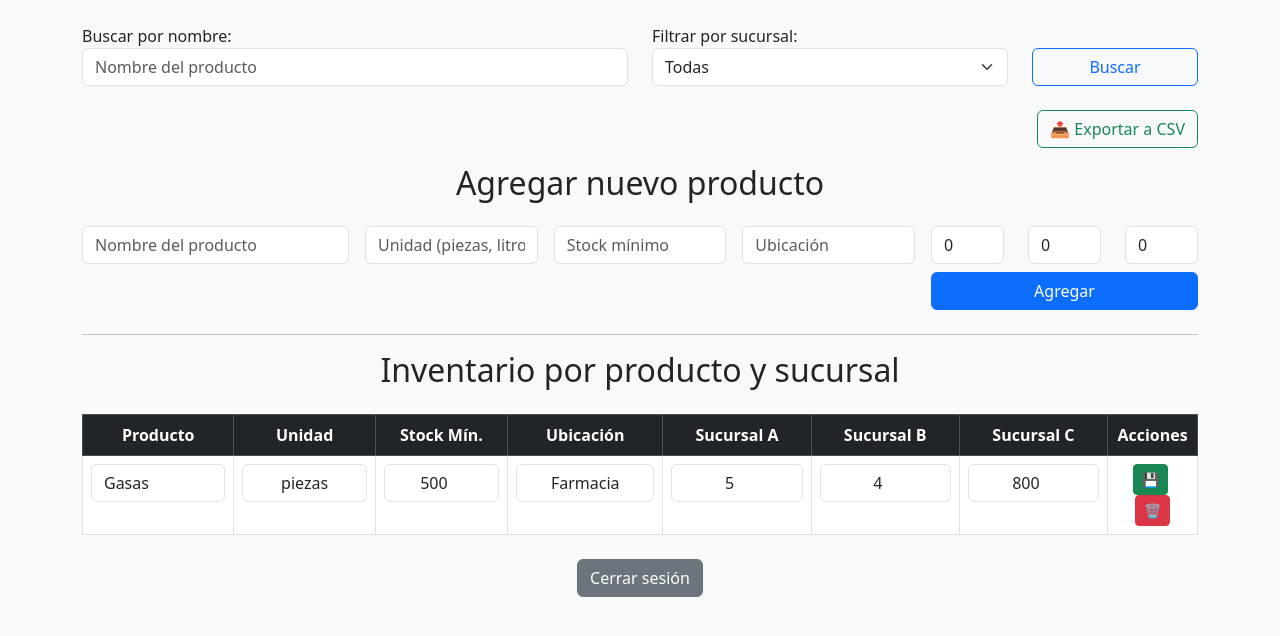
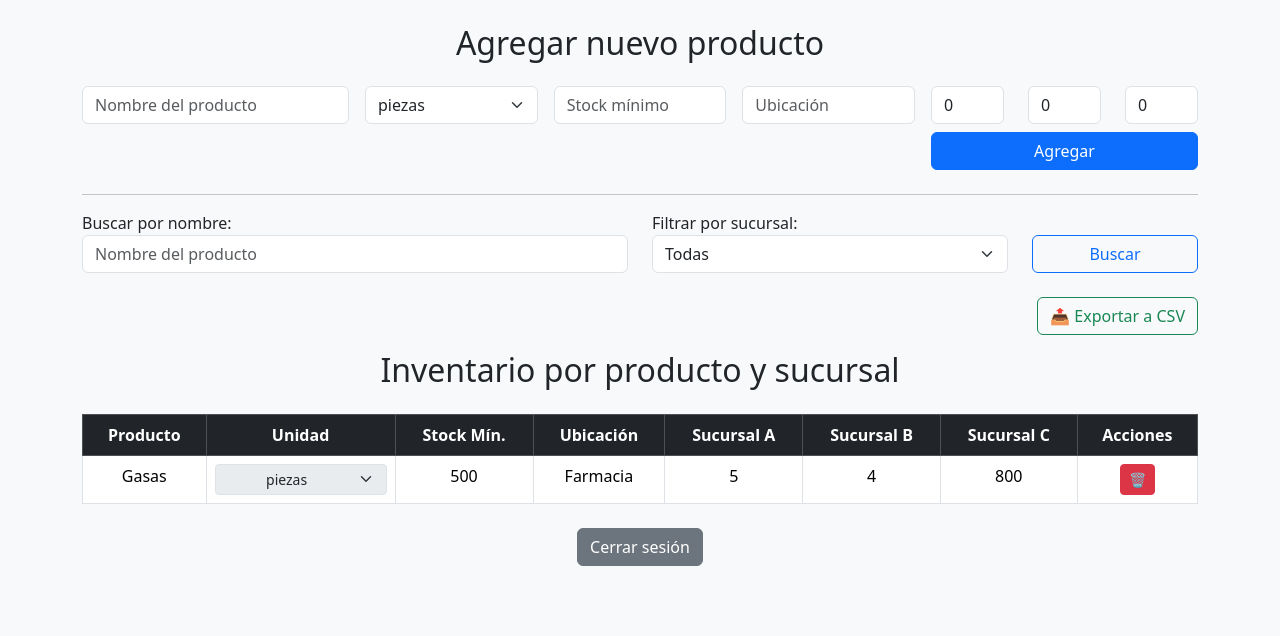
Before and after one commit to AlbertoMGo/inventario-despacho, a Flask app: page /editar in a window 1280 px wide. Shown: the top 636 px of the page. Run offline with Flask 3, Linux system fonts and the light colour scheme; a user stored in the database is signed in; data comes from the database, SQL or seed files in the repository.

Commit message:
Actualizar unidad con lista desplegable

```diff
--- a/templates/editar.html
+++ b/templates/editar.html
@@ -8,30 +8,6 @@
 <body class="bg-light">
 <div class="container py-4">
 
-<form method="GET" class="row mb-4 align-items-end">
-  <div class="col-md-6">
-    <label>Buscar por nombre:</label>
-    <input type="text" name="buscar" class="form-control" placeholder="Nombre del producto" value="{{ request.args.get('buscar', '') }}">
-  </div>
-  <div class="col-md-4">
-    <label>Filtrar por sucursal:</label>
-    <select name="sucursal" class="form-select">
-      <option value="">Todas</option>
-      <option value="a" {% if request.args.get('sucursal') == 'a' %}selected{% endif %}>Sucursal A</option>
-      <option value="b" {% if request.args.get('sucursal') == 'b' %}selected{% endif %}>Sucursal B</option>
-      <option value="c" {% if request.args.get('sucursal') == 'c' %}selected{% endif %}>Sucursal C</option>
-    </select>
-  </div>
-  <div class="col-md-2">
-    <button type="submit" class="btn btn-outline-primary w-100">Buscar</button>
-  </div>
-</form>
-
-<div class="text-end mb-3">
-  <a class="btn btn-outline-success" href="{{ url_for('exportar_csv', buscar=request.args.get('buscar', ''), sucursal=request.args.get('sucursal', '')) }}">📤 Exportar a CSV</a>
-</div>
-
-
   <h2 class="text-center mb-4">Agregar nuevo producto</h2>
   <form method="POST" class="row g-3 mb-4">
     <input type="hidden" name="accion" value="agregar">
@@ -40,7 +16,11 @@
       <input name="nombre" class="form-control" placeholder="Nombre del producto" required>
     </div>
     <div class="col-md-2">
-      <input name="unidad" class="form-control" placeholder="Unidad (piezas, litros)">
+      <select name="unidad" class="form-select">
+        <option value="piezas">piezas</option>
+        <option value="litros">litros</option>
+        <option value="kilogramos">kilogramos</option>
+      </select>
     </div>
     <div class="col-md-2">
       <input name="stock_minimo" type="number" class="form-control" placeholder="Stock mínimo">
@@ -59,6 +39,7 @@
   </form>
 
   <hr>
+
   {% if alertas %}
     <h3 class="text-center mb-3 text-danger">⚠ Productos con bajo inventario</h3>
     <table class="table table-sm table-bordered table-hover text-center bg-white mb-5">
@@ -85,6 +66,29 @@
     </table>
   {% endif %}
 
+  <form method="GET" class="row mb-4 align-items-end">
+    <div class="col-md-6">
+      <label>Buscar por nombre:</label>
+      <input type="text" name="buscar" class="form-control" placeholder="Nombre del producto" value="{{ request.args.get('buscar', '') }}">
+    </div>
+    <div class="col-md-4">
+      <label>Filtrar por sucursal:</label>
+      <select name="sucursal" class="form-select">
+        <option value="">Todas</option>
+        <option value="a" {% if request.args.get('sucursal') == 'a' %}selected{% endif %}>Sucursal A</option>
+        <option value="b" {% if request.args.get('sucursal') == 'b' %}selected{% endif %}>Sucursal B</option>
+        <option value="c" {% if request.args.get('sucursal') == 'c' %}selected{% endif %}>Sucursal C</option>
+      </select>
+    </div>
+    <div class="col-md-2">
+      <button type="submit" class="btn btn-outline-primary w-100">Buscar</button>
+    </div>
+  </form>
+
+  <div class="text-end mb-3">
+    <a class="btn btn-outline-success" href="{{ url_for('exportar_csv', buscar=request.args.get('buscar', ''), sucursal=request.args.get('sucursal', '')) }}">📤 Exportar a CSV</a>
+  </div>
+
   <h2 class="text-center mb-4">Inventario por producto y sucursal</h2>
   <table class="table table-bordered table-hover text-center bg-white">
     <thead class="table-dark">
@@ -104,35 +108,24 @@
       {% set total = p.sucursal_a + p.sucursal_b + p.sucursal_c %}
       {% set alerta = total < p.stock_minimo %}
       <tr class="{% if alerta %}table-danger{% endif %}">
-      <td><input name="nombre" value="{{ p.nombre }}" class="form-control" readonly></td>
-      <td><input name="unidad" value="{{ p.unidad }}" class="form-control text-center" readonly></td>
-      <td><input name="stock_minimo" type="number" value="{{ p.stock_minimo }}" class="form-control text-center" readonly></td>
-      <td><input name="ubicacion" value="{{ p.ubicacion }}" class="form-control text-center" readonly></td>
-      <td><input name="a" type="number" value="{{ p.sucursal_a }}" class="form-control text-center" readonly></td>
-      <td><input name="b" type="number" value="{{ p.sucursal_b }}" class="form-control text-center" readonly></td>
-      <td><input name="c" type="number" value="{{ p.sucursal_c }}" class="form-control text-center" readonly></td>
-
+        <td>{{ p.nombre }}</td>
+        <td>
+          <select name="unidad" class="form-select form-select-sm text-center" disabled>
+            <option value="piezas" {% if p.unidad == "piezas" %}selected{% endif %}>piezas</option>
+            <option value="litros" {% if p.unidad == "litros" %}selected{% endif %}>litros</option>
+            <option value="kilogramos" {% if p.unidad == "kilogramos" %}selected{% endif %}>kilogramos</option>
+          </select>
+        </td>
+        <td>{{ p.stock_minimo }}</td>
+        <td>{{ p.ubicacion }}</td>
+        <td>{{ p.sucursal_a }}</td>
+        <td>{{ p.sucursal_b }}</td>
+        <td>{{ p.sucursal_c }}</td>
         <td>
           {% if alerta %}
             <span class="badge bg-danger mb-1">⚠ Bajo stock</span><br>
           {% endif %}
-
-        <!-- Formulario para guardar -->
-        <form method="POST" style="display: inline;">
-          <input type="hidden" name="accion" value="guardar">
-          <input type="hidden" name="producto_id" value="{{ p.id }}">
-          <input type="hidden" name="nombre" value="{{ p.nombre }}">
-          <input type="hidden" name="unidad" value="{{ p.unidad }}">
-          <input type="hidden" name="stock_minimo" value="{{ p.stock_minimo }}">
-          <input type="hidden" name="ubicacion" value="{{ p.ubicacion }}">
-          <input type="hidden" name="a" value="{{ p.sucursal_a }}">
-          <input type="hidden" name="b" value="{{ p.sucursal_b }}">
-          <input type="hidden" name="c" value="{{ p.sucursal_c }}">
-          <button type="submit" class="btn btn-sm btn-success me-1">💾</button>
-        </form>
-
-        <!-- Formulario para eliminar -->
-        <form method="POST" style="display: inline;">
+          <form method="POST" style="display:inline;">
             <input type="hidden" name="accion" value="eliminar">
             <input type="hidden" name="producto_id" value="{{ p.id }}">
             <button type="submit" class="btn btn-sm btn-danger">🗑️</button>
```
Lines whose indentation alone changed are shown as unchanged.
